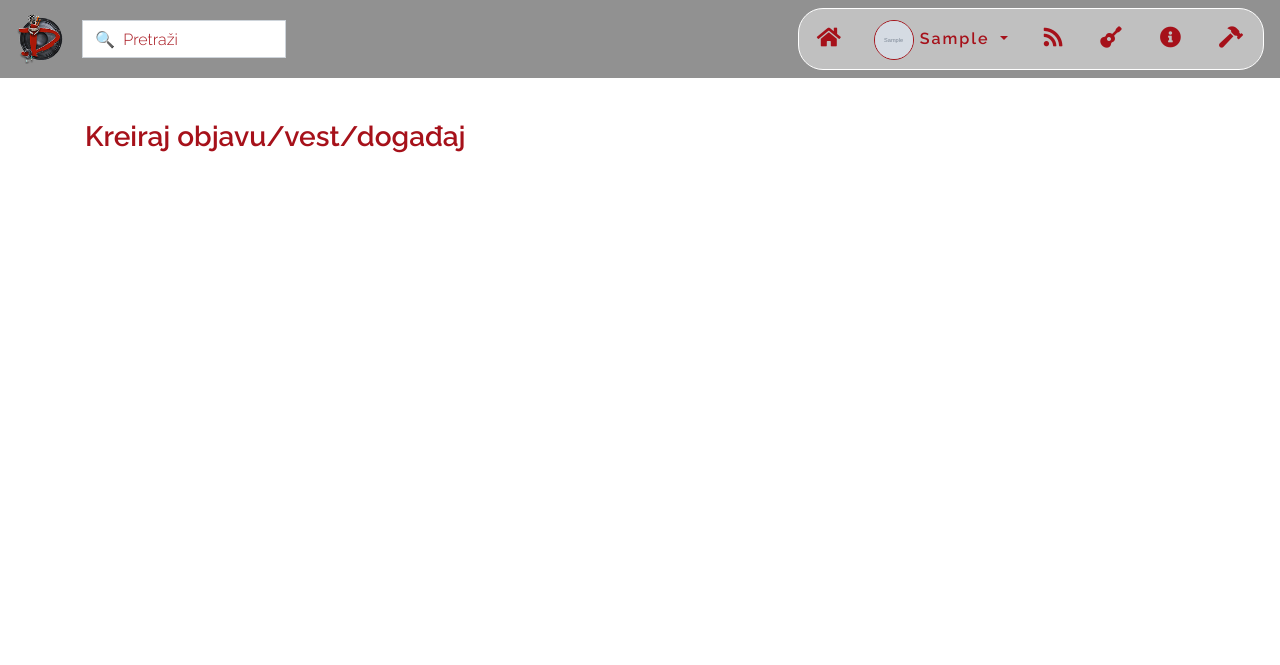
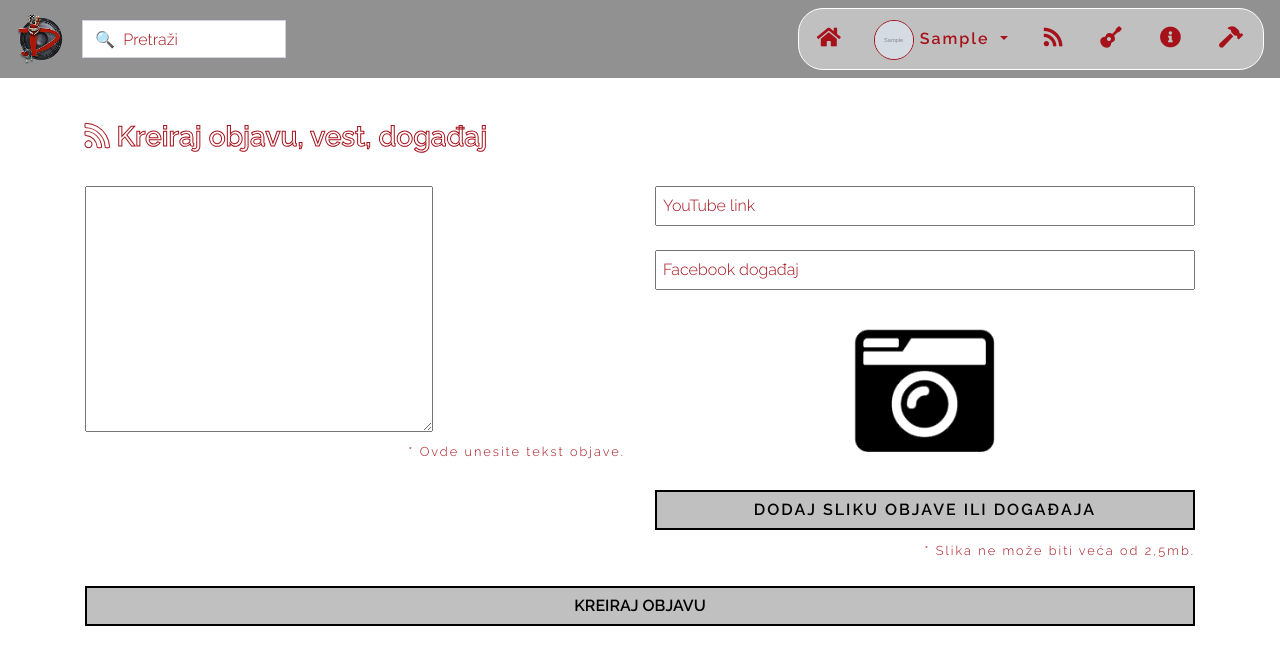
Before and after one commit to Loma77/demontaza, a Django app: page /news/create/user/ in a window 1280 px wide. Shown: the top 665 px of the page. Run offline with Django 3.2, Linux system fonts and the light colour scheme; a user stored in the database is signed in; data comes from the database, SQL or seed files in the repository; tables that the repository leaves empty hold one stand-in row (values such as "Sample post"); grey boxes marked "Sample" are stand-in pictures; parts of the project's set-up code (start-up, migrations or seed data) failed here and were passed over; some libraries are stand-ins or nearby versions.

Commit message:
adding forms for creating news

```diff
--- a/bands/templates/bands/band_page.html
+++ b/bands/templates/bands/band_page.html
@@ -166,7 +166,7 @@
             <hr>
             <div style="display:flex;" id="band-menu">
                 <div class="link">
-                    <a href="#">KREIRAJ DOGAĐAJ</a>
+                    <a href="{% url 'news:band_create_news' band_profile.id %}">KREIRAJ DOGAĐAJ</a>
                 </div>&nbsp;&nbsp;|&nbsp;&nbsp;
                 <div class="link">
                     <a href="#" data-toggle="modal" data-target="#bandEdit">UREDI BEND</a>
--- /dev/null
+++ b/news/forms.py
@@ -0,0 +1,20 @@
+from django import forms
+
+from .models import News
+
+
+class CreateNews(forms.ModelForm):
+
+    class Meta:
+        model = News
+        fields = ['title', 'news', 'news_picture', 'yt_video', 'fb_event']
+
+    def clean(self, *args, **kwargs):
+        news_title = self.cleaned_data.get('title')
+        news_text = self.cleaned_data.get('news')
+        news_picture = self.cleaned_data.get('news_picture')
+        yt_video = self.cleaned_data.get('yt_video')
+        fb_event = self.cleaned_data.get('fb_event')
+
+        if news_title is None and news_text is None and news_picture is None and yt_video is None and fb_event is None:
+            raise forms.ValidationError("Ne možete odjaviti vest bez bar jednog podatka.")
--- a/news/templates/news/create_news.html
+++ b/news/templates/news/create_news.html
@@ -4,6 +4,83 @@
 <br><br>
 <div class="container">
     <br><br><br>
-    <h3>Kreiraj objavu/vest/događaj</h3>
+    <h3 class="page-titles"><i class="fas fa-rss"></i> Kreiraj objavu, vest, događaj</h3>
+    <br>
+    <form method="post" action="." enctype="multipart/form-data" id="create_news"> {% csrf_token %}
+        {{ form.media }}
+        <div class="row">
+            <div class="col-md-6">
+                {% if band_create_news %}
+                <input autocomplete="off" class="form-cotrol" type="text" style="width: 100%;"
+                       placeholder="Naslov objave ili događaja" name="title" id="title"
+                       title="Naslov objave ili događaja">
+                <br><br>
+                {% endif %}
+                {{ form.news }}
+                <div class="text-right">
+                    <small style="color:#a6111a;">* Ovde unesite tekst objave.</small>
+                </div>
+                <br>
+            </div>
+            <div class="col-md-6 text-center">
+                <input autocomplete="off" class="form-cotrol" type="text" style="width: 100%;"
+                       placeholder="YouTube link" name="yt_video" maxlength="250" id="id_yt_video"
+                       title="YouTube link objave ili događaja">
+                <br><br>
+                <input autocomplete="off" class="form-cotrol" type="text" style="width: 100%;"
+                       placeholder="Facebook događaj" name="fb_event" maxlength="250" id="id_fb_event"
+                       title="Facebook link objave ili događaja">
+                <br>
+                <img id="news_image_upload" src="/static/image_&_video/picture_of_bend.png" class="img-fluid"
+                     style="max-height:200px; padding: 10px;">
+                <br>
+                <label for="news_picture"
+                       style="cursor: pointer;"
+                       class="btn btn-block"
+                       id="news_picture_dugme">Dodaj sliku objave ili događaja</label>
+                <input type="file" name="news_picture" id="news_picture" style="display:none;">
+                <div class="text-right">
+                    <small style="color:#a6111a;">* Slika ne može biti veća od 2,5mb.</small>
+                </div>
+                <br>
+            </div>
+        </div>
+        <button type="submit"
+                class="btn btn-block"
+                name="profil"
+                id="id_sacuvaj">Kreiraj objavu</button>
+    </form>
 </div>
+
+<script>
+    function readURL(input) {
+    if (input.files && input.files[0]) {
+        var reader = new FileReader();
+
+        reader.onload = function (e) {
+            $('#news_image_upload').attr('src', e.target.result);
+        }
+
+        reader.readAsDataURL(input.files[0]);
+        }
+    }
+
+    $("#news_picture").change(function(){
+        readURL(this);
+    });
+</script>
+
+<script>
+    $("#create_news").submit(function() {
+        if (window.File && window.FileReader && window.FileList && window.Blob) {
+            var picture = $('#news_picture')[0].files[0];
+
+        if (picture && picture.size > 2 * 1024 * 1024) {
+            alert("Slika '" + picture.name + "' koju ste odabrali\nza poster događaja je prevelika.\nNajveća dozvoljena veličina je 2.5mb.");
+            return false;
+            }
+        }
+    });
+</script>
+
 {% endblock %}
--- a/news/urls.py
+++ b/news/urls.py
@@ -5,4 +5,5 @@ app_name = 'news'
 
 urlpatterns = [
     path('create/user/', views.user_create_news, name='user_create_news'),
+    path('create/band/<int:band_id>/', views.band_create_news, name='band_create_news'),
 ]
--- a/news/views.py
+++ b/news/views.py
@@ -5,11 +5,15 @@ from django.contrib.auth import logout
 from account.models import Profile
 from bands.models import Band
 
+from .forms import CreateNews
+
 
 @login_required(login_url='/account/login/')
 def user_create_news(request):
     user = request.user
     profile = Profile.objects.get(user=user)
+
+    form = CreateNews()
 
     # Collecting all user pages
     user_pages = []
@@ -34,9 +38,50 @@ def user_create_news(request):
     content = {
         "account": "account",
         "user_create_news": "user_create_news",
-        "title": 'Nova vest',
+        "title": 'Nova objava',
         "user": user,
         "profile": profile,
         "user_pages": user_pages,
+        "form": form,
     }
     return render(request, "news/create_news.html", content)
+
+
+@login_required(login_url='/account/login/')
+def band_create_news(request, band_id):
+    user = request.user
+    profile = Profile.objects.get(user=user)
+    band = Band.objects.get(id=band_id)
+
+    form = CreateNews()
+
+    # Collecting all user pages
+    user_pages = []
+    bands = Band.objects.all()
+    if bands:
+        for b in bands:
+            if user == b.creator or user in b.admins.all():
+                user_pages.append(b)
+
+    # Checking logout form
+    if 'logout' in request.POST:
+        logout(request)
+        return redirect("/")
+
+    # Checking search field form in navbar
+    if 'site_search' in request.POST:
+        name = request.POST['site_search']
+        if name == '':
+            name = 'all'
+        return redirect("/account/search/" + str(name), name)
+
+    content = {
+        "account": "account",
+        "band_create_news": "band_create_news",
+        "title": 'Nova vest | bend',
+        "user": user,
+        "profile": profile,
+        "user_pages": user_pages,
+        "form": form,
+    }
+    return render(request, "news/create_news.html", content)
```
